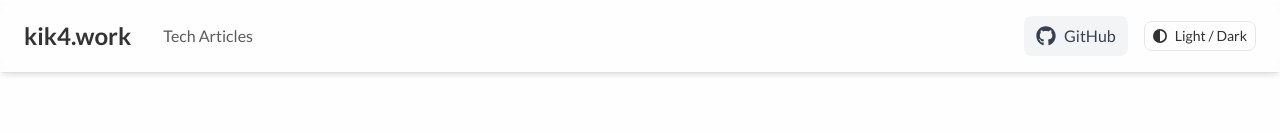
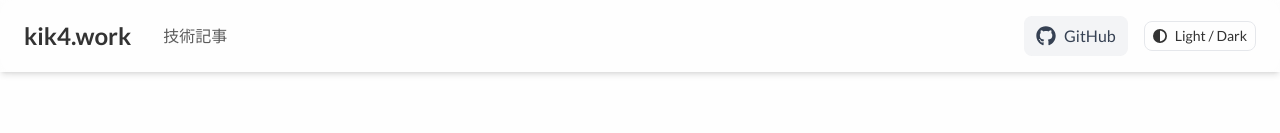
Before and after one commit to kik4/my-portfolio-next, a Next.js app: page / in a window 1280 px wide. Shown: the top 133 px of the page. Built offline with nearby package versions, Linux system fonts and the light colour scheme.

Commit message:
update navigation label to Japanese

```diff
--- a/app/_components/Header.tsx
+++ b/app/_components/Header.tsx
@@ -30,7 +30,7 @@ export function Header({ isHome = false }: { isHome?: boolean }) {
             href={getPathToTypeScript()}
             className="hidden font-medium text-foreground/80 transition hover:text-foreground hover:underline md:block"
           >
-            Tech Articles
+            技術記事
           </MyLink>
         </div>
         <div className="flex items-center gap-4">
```
